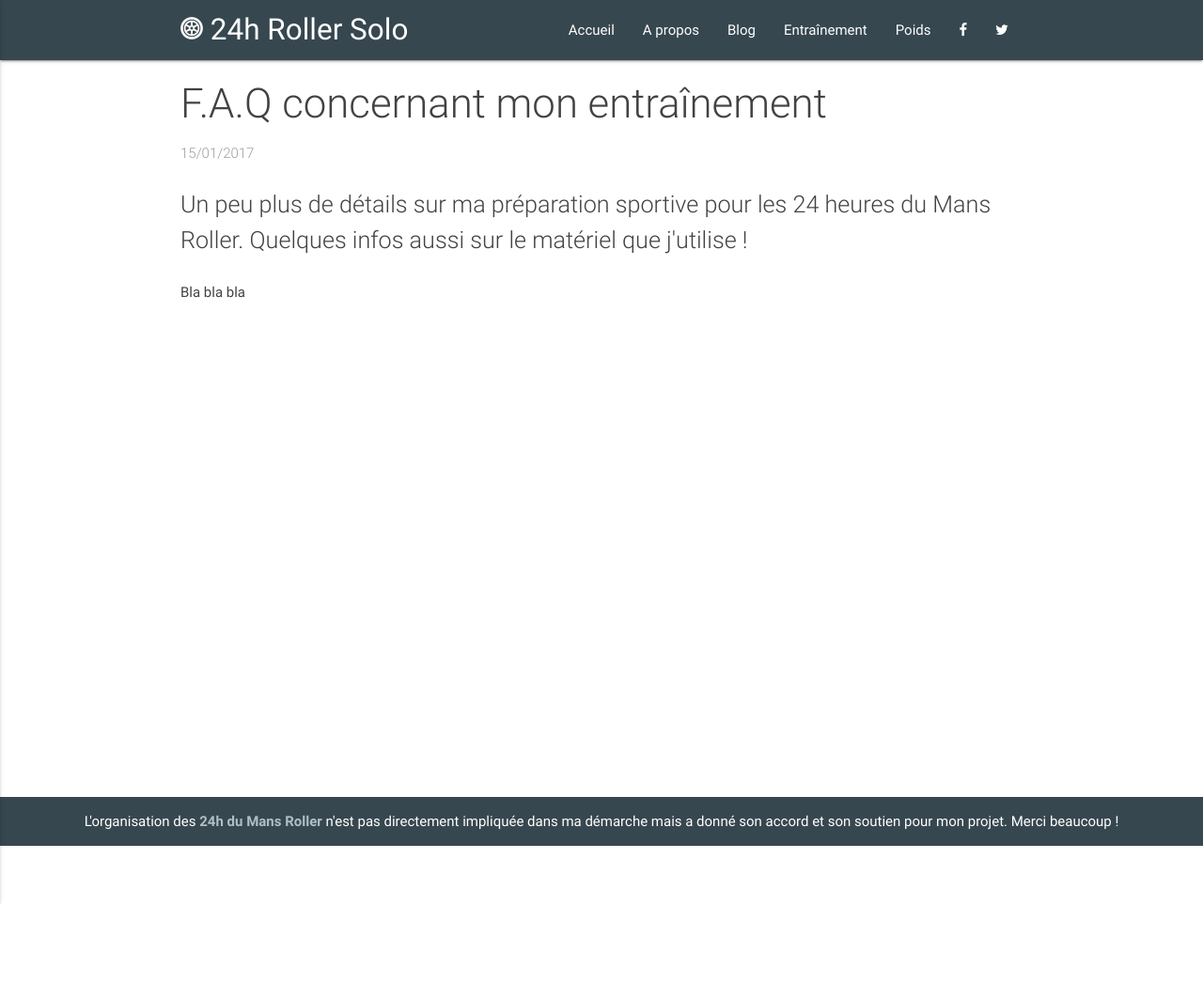
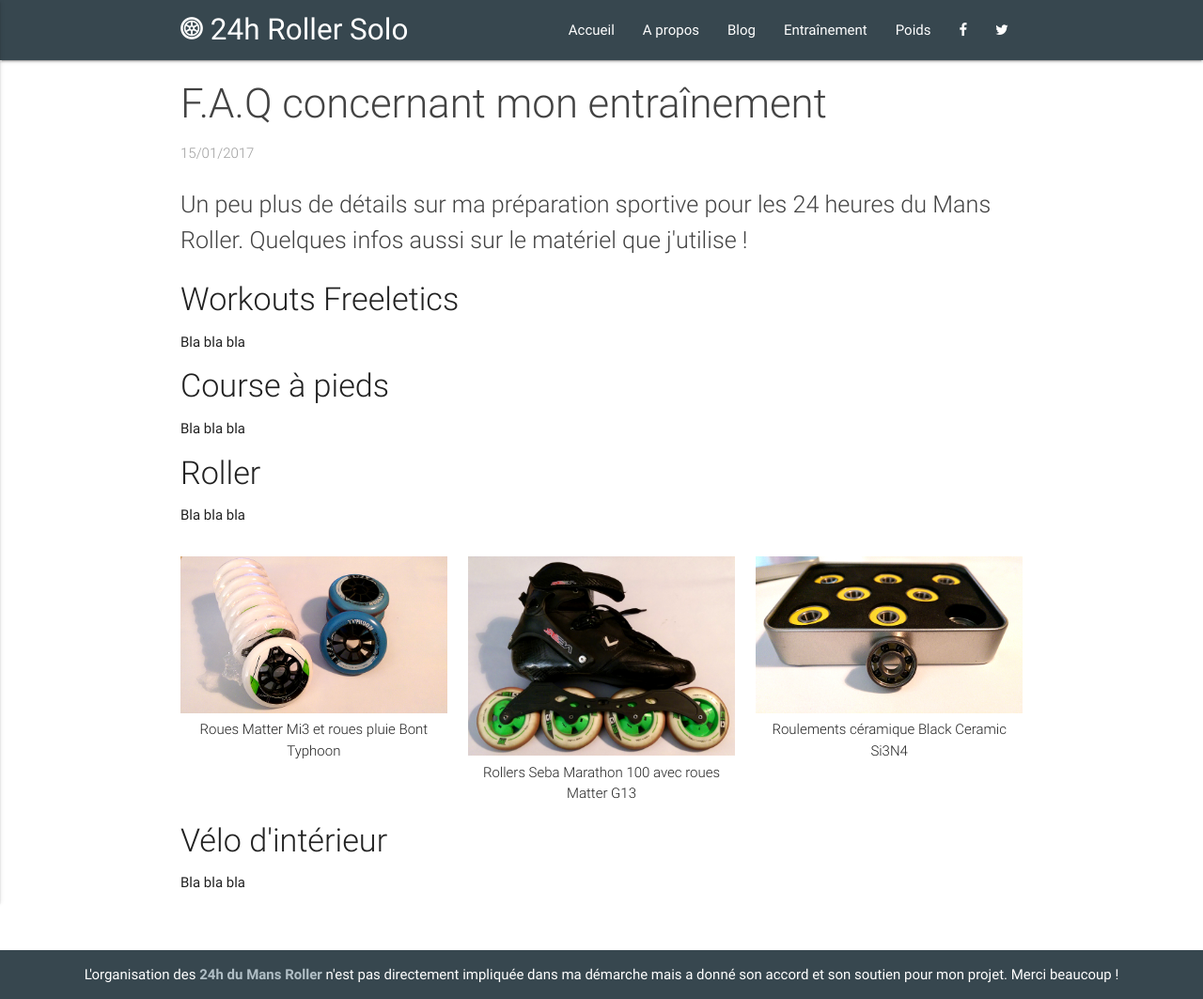
Before and after one commit to 24hRollerSolo/24hRollerSolo.github.io, a Jekyll site: the page built from _posts/2017-01-15-comment-je-m-entraine.html, in a window 1280 px wide. Shown: the whole page at 94% size. Built offline with Jekyll 4.4.1, drawn with Linux system fonts in a browser that asks for light colours; comment, search, counter and statistics services are not loaded; before the commit the page ends 900 px from its top, so only the background shows below that.

Commit message:
Add 2017-03-19 running

```diff
--- a/_data/sports.json
+++ b/_data/sports.json
@@ -1,4 +1,5 @@
 [
+  {"date": "2017-03-19", "type": "RUNNING", "distance": "16.00", "duration": "1:31:11"},
   {"date": "2017-03-18", "type": "ROLLER", "distance": "30.01", "duration": "1:27:12"},
   {"date": "2017-03-17", "type": "RUNNING", "distance": "7.46", "duration": "0:47:04"},
   {"date": "2017-03-16", "type": "RUNNING", "distance": "8.72", "duration": "0:49:52"},
--- a/_posts/2017-01-15-comment-je-m-entraine.html
+++ b/_posts/2017-01-15-comment-je-m-entraine.html
@@ -14,6 +14,42 @@ excerpt_separator: <!--more-->
 
 <!--more-->
 
-<p class="grey-text text-darken-3">
+<h2 class="light">Workouts Freeletics</h2>
+
+<p>
   Bla bla bla
 </p>
+
+<h2 class="light">Course à pieds</h2>
+
+<p>
+  Bla bla bla
+</p>
+
+
+<h2 class="light">Roller</h2>
+
+<p>
+  Bla bla bla
+</p>
+
+<div class="row" style="margin-top: 32px;">
+  <div class="col s12 m12 l4">
+    <img class="responsive-img" src="{{ "/assets/images/roues.jpg" | relative_url }}" />
+    <div class="light center">Roues Matter Mi3 et roues pluie Bont Typhoon</div>
+  </div>
+  <div class="col s12 m12 l4">
+    <img class="responsive-img" src="{{ "/assets/images/rollers.jpg" | relative_url }}" />
+    <div class="light center">Rollers Seba Marathon 100 avec roues Matter G13</div>
+  </div>
+  <div class="col s12 m12 l4">
+    <img class="responsive-img" src="{{ "/assets/images/roulements.jpg" | relative_url }}" />
+    <div class="light center">Roulements céramique Black Ceramic Si3N4</div>
+  </div>
+</div>
+
+<h2 class="light">Vélo d'intérieur</h2>
+
+<p>
+  Bla bla bla
+</p>
```
